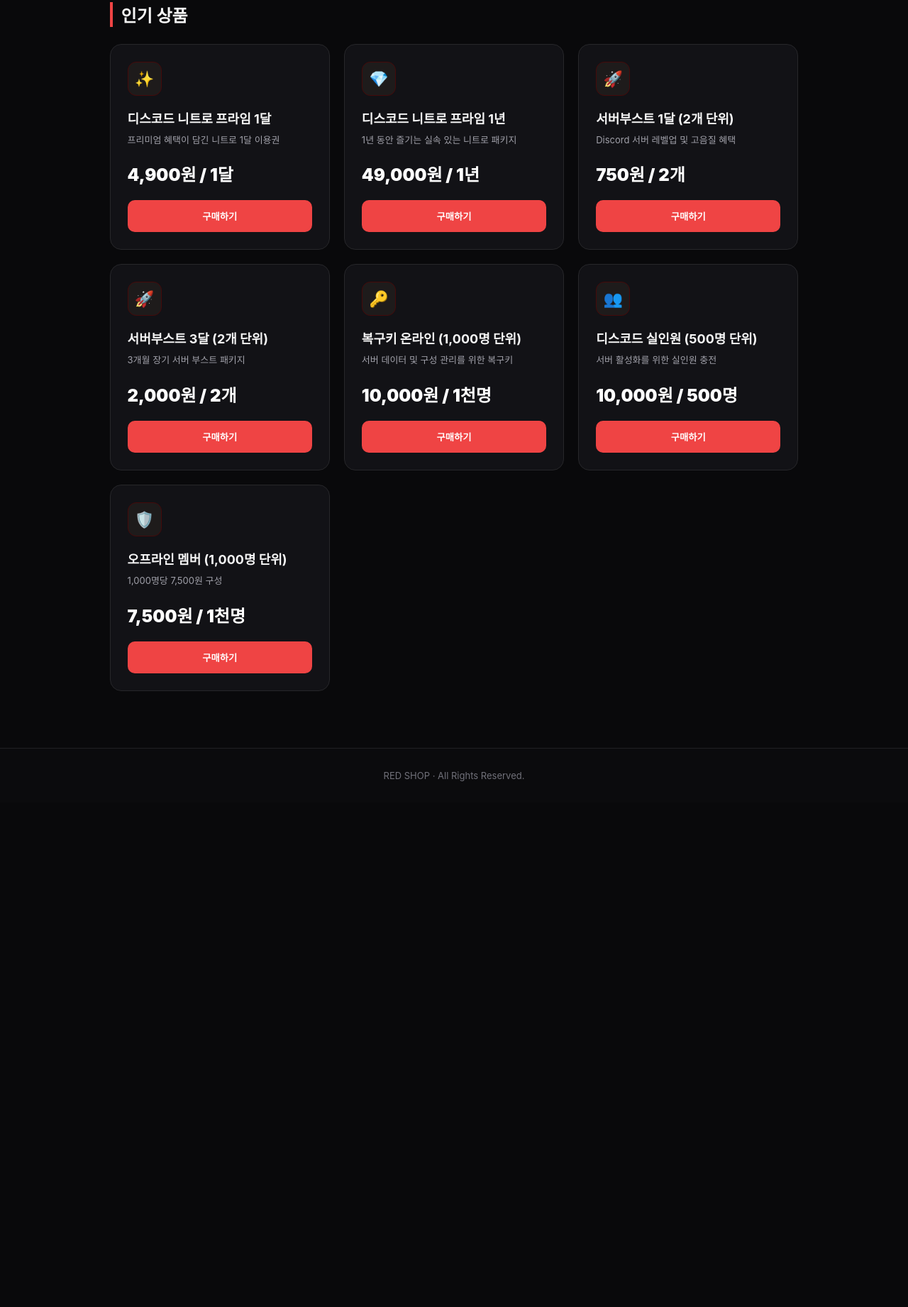
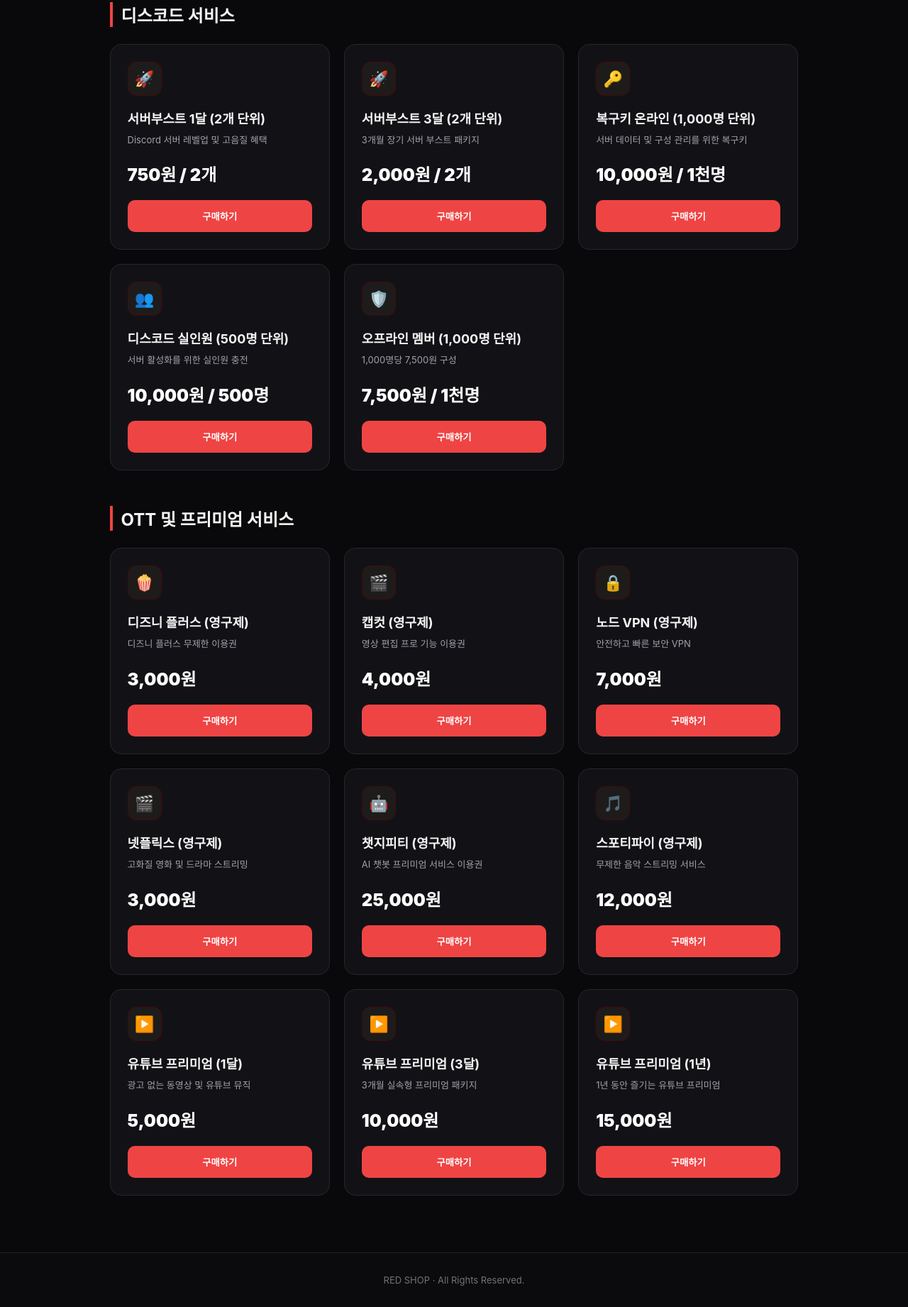
Before and after one commit to seonmi9814-bot/RedShop, a website: page index.html in a window 1280 px wide. Shown: the part 601-2443 px from the top of the page at 71% size. Before the commit the page ends 1732 px from the top, so only its background shows below. Drawn offline with Linux system fonts and the light colour scheme.

Commit message:
update: 상품 목록 및 카테고리 업데이트

```diff
--- a/index.html
+++ b/index.html
@@ -62,29 +62,16 @@ footer{border-top:1px solid #202024;text-align:center;padding:30px;color:#71717a
 </nav>
 
 <header class="hero">
-  <div class="badge">PREMIUM DISCORD SHOP</div>
+  <div class="badge">PREMIUM DISCORD & OTT SHOP</div>
   <h1>디스코드 서버 성장의 완벽한 파트너<br><span style="color:#ff3030">RED SHOP</span></h1>
-  <p>서버 부스트 · 복구키 · 디스코드 실인원 및 멤버 충전 서비스</p>
+  <p>디스코드 서비스 · OTT 및 프리미엄 계정 구독 서비스</p>
   <a class="btn" href="#products">상품 둘러보기</a>
 </header>
 
 <main class="wrap" id="products">
-  <h2 class="section-title">인기 상품</h2>
-  <div class="grid">
-    <!-- 니트로 프라임 1달 추가 -->
-    <article class="card">
-      <div><div class="icon">✨</div><h3>디스코드 니트로 프라임 1달</h3><div class="desc">프리미엄 혜택이 담긴 니트로 1달 이용권</div></div>
-      <div class="price-area"><div class="price">4,900원 / 1달</div></div>
-      <button class="buy" onclick="openModal('디스코드 니트로 프라임 1달', 4900, 1, '달', 'normal')">구매하기</button>
-    </article>
-
-    <!-- 니트로 프라임 1년 추가 -->
-    <article class="card">
-      <div><div class="icon">💎</div><h3>디스코드 니트로 프라임 1년</h3><div class="desc">1년 동안 즐기는 실속 있는 니트로 패키지</div></div>
-      <div class="price-area"><div class="price">49,000원 / 1년</div></div>
-      <button class="buy" onclick="openModal('디스코드 니트로 프라임 1년', 49000, 1, '년', 'normal')">구매하기</button>
-    </article>
-
+  <!-- 디스코드 서비스 카테고리 -->
+  <h2 class="section-title">디스코드 서비스</h2>
+  <div class="grid" style="margin-bottom: 50px;">
     <article class="card">
       <div><div class="icon">🚀</div><h3>서버부스트 1달 (2개 단위)</h3><div class="desc">Discord 서버 레벨업 및 고음질 혜택</div></div>
       <div class="price-area"><div class="price">750원 / 2개</div></div>
@@ -115,6 +102,64 @@ footer{border-top:1px solid #202024;text-align:center;padding:30px;color:#71717a
       <button class="buy" onclick="openModal('오프라인 멤버', 7500, 1000, '명', 'normal')">구매하기</button>
     </article>
   </div>
+
+  <!-- OTT 및 프리미엄 서비스 카테고리 -->
+  <h2 class="section-title">OTT 및 프리미엄 서비스</h2>
+  <div class="grid">
+    <article class="card">
+      <div><div class="icon">🍿</div><h3>디즈니 플러스 (영구제)</h3><div class="desc">디즈니 플러스 무제한 이용권</div></div>
+      <div class="price-area"><div class="price">3,000원</div></div>
+      <button class="buy" onclick="openModal('디즈니 플러스 (영구제)', 3000, 1, '개', 'normal')">구매하기</button>
+    </article>
+
+    <article class="card">
+      <div><div class="icon">🎬</div><h3>캡컷 (영구제)</h3><div class="desc">영상 편집 프로 기능 이용권</div></div>
+      <div class="price-area"><div class="price">4,000원</div></div>
+      <button class="buy" onclick="openModal('캡컷 (영구제)', 4000, 1, '개', 'normal')">구매하기</button>
+    </article>
+
+    <article class="card">
+      <div><div class="icon">🔒</div><h3>노드 VPN (영구제)</h3><div class="desc">안전하고 빠른 보안 VPN</div></div>
+      <div class="price-area"><div class="price">7,000원</div></div>
+      <button class="buy" onclick="openModal('노드 VPN (영구제)', 7000, 1, '개', 'normal')">구매하기</button>
+    </article>
+
+    <article class="card">
+      <div><div class="icon">🎬</div><h3>넷플릭스 (영구제)</h3><div class="desc">고화질 영화 및 드라마 스트리밍</div></div>
+      <div class="price-area"><div class="price">3,000원</div></div>
+      <button class="buy" onclick="openModal('넷플릭스 (영구제)', 3000, 1, '개', 'normal')">구매하기</button>
+    </article>
+
+    <article class="card">
+      <div><div class="icon">🤖</div><h3>챗지피티 (영구제)</h3><div class="desc">AI 챗봇 프리미엄 서비스 이용권</div></div>
+      <div class="price-area"><div class="price">25,000원</div></div>
+      <button class="buy" onclick="openModal('챗지피티 (영구제)', 25000, 1, '개', 'normal')">구매하기</button>
+    </article>
+
+    <article class="card">
+      <div><div class="icon">🎵</div><h3>스포티파이 (영구제)</h3><div class="desc">무제한 음악 스트리밍 서비스</div></div>
+      <div class="price-area"><div class="price">12,000원</div></div>
+      <button class="buy" onclick="openModal('스포티파이 (영구제)', 12000, 1, '개', 'normal')">구매하기</button>
+    </article>
+
+    <article class="card">
+      <div><div class="icon">▶️</div><h3>유튜브 프리미엄 (1달)</h3><div class="desc">광고 없는 동영상 및 유튜브 뮤직</div></div>
+      <div class="price-area"><div class="price">5,000원</div></div>
+      <button class="buy" onclick="openModal('유튜브 프리미엄 1달', 5000, 1, '달', 'normal')">구매하기</button>
+    </article>
+
+    <article class="card">
+      <div><div class="icon">▶️</div><h3>유튜브 프리미엄 (3달)</h3><div class="desc">3개월 실속형 프리미엄 패키지</div></div>
+      <div class="price-area"><div class="price">10,000원</div></div>
+      <button class="buy" onclick="openModal('유튜브 프리미엄 3달', 10000, 1, '달', 'normal')">구매하기</button>
+    </article>
+
+    <article class="card">
+      <div><div class="icon">▶️</div><h3>유튜브 프리미엄 (1년)</h3><div class="desc">1년 동안 즐기는 유튜브 프리미엄</div></div>
+      <div class="price-area"><div class="price">15,000원</div></div>
+      <button class="buy" onclick="openModal('유튜브 프리미엄 1년', 15000, 1, '년', 'normal')">구매하기</button>
+    </article>
+  </div>
 </main>
 
 <footer id="support">RED SHOP · All Rights Reserved.</footer>
@@ -135,9 +180,9 @@ footer{border-top:1px solid #202024;text-align:center;padding:30px;color:#71717a
     <div class="modal-group">
       <div style="display:flex; justify-content:space-between; align-items:center;">
         <span class="modal-label" id="unitLabel">수량</span>
-        <span id="qtyText" style="font-weight:700; color:#ef4444;">2개</span>
+        <span id="qtyText" style="font-weight:700; color:#ef4444;">1개</span>
       </div>
-      <input type="range" id="qtyRange" min="1" max="15" value="1" oninput="updatePrice()">
+      <input type="range" id="qtyRange" min="1" max="10" value="1" oninput="updatePrice()">
     </div>
 
     <div class="modal-group">
@@ -146,8 +191,8 @@ footer{border-top:1px solid #202024;text-align:center;padding:30px;color:#71717a
     </div>
 
     <div class="modal-group">
-      <span class="modal-label">서버 초대 링크</span>
-      <input type="text" id="inviteLink" placeholder="discord.gg/...">
+      <span class="modal-label">서버 초대 링크 또는 이메일 계정 정보</span>
+      <input type="text" id="inviteLink" placeholder="관련 정보 입력">
     </div>
 
     <div class="modal-total">
@@ -155,7 +200,7 @@ footer{border-top:1px solid #202024;text-align:center;padding:30px;color:#71717a
         <div style="font-size:12px; color:#a1a1aa">총 결제금액</div>
         <div class="price" id="totalPrice">0원</div>
       </div>
-      <div style="font-size:13px; color:#a1a1aa" id="itemCountDisplay">0개</div>
+      <div style="font-size:13px; color:#a1a1aa" id="itemCountDisplay">1개</div>
     </div>
 
     <button class="modal-btn" onclick="sendOrderToDiscord()">주문 완료 (관리자 전송) →</button>
@@ -205,7 +250,6 @@ footer{border-top:1px solid #202024;text-align:center;padding:30px;color:#71717a
     let itemType = 'normal';
     let currentTitle = '';
 
-    // 커스텀 알럿 함수
     function showAlert(message, type = 'warn') {
         document.getElementById('alertMsg').textContent = message;
         document.getElementById('alertIcon').textContent = (type === 'success') ? '✅' : '⚠️';
@@ -276,7 +320,7 @@ footer{border-top:1px solid #202024;text-align:center;padding:30px;color:#71717a
             return;
         }
         if (!link) {
-            showAlert('서버 초대 링크를 입력해 주세요!');
+            showAlert('필요한 정보를 입력해 주세요!');
             return;
         }
 
```
